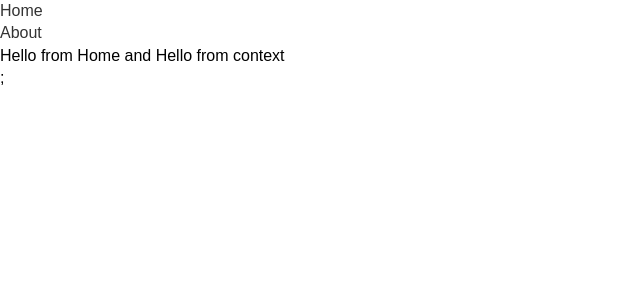
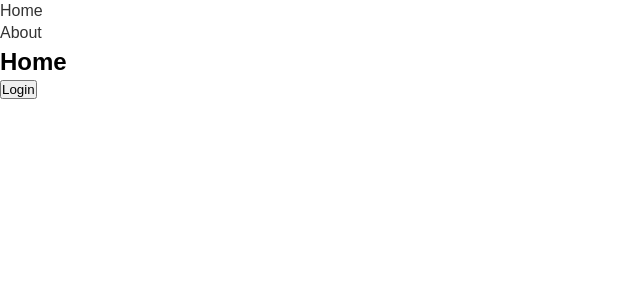
Before and after one commit to marstc1/react-cookbook, a React (Create React App) app: page / in a window 1280 px wide. Shown: the top 300 px of the page, without its empty margins (0-640 px from the left). Built offline with nearby package versions, Linux system fonts and the light colour scheme.

Commit message:
New Recipe: Change UI based on Context change .. also using useMemo hook

```diff
--- a/src/App.js
+++ b/src/App.js
@@ -1,4 +1,4 @@
-import React, { useState } from "react";
+import React, { useState, useMemo } from "react";
 import "./App.css";
 import { Switch, Route, BrowserRouter as Router, Link } from "react-router-dom";
 import { Home } from "./pages/Home";
@@ -6,7 +6,8 @@
 import { UserContext } from "./context/UserContext";
 
 function App() {
-  const [value, setValue] = useState("Hello from context");
+  const [user, setUser] = useState();
+  const value = useMemo(() => ({ user, setUser }), [user, setUser]);
 
   return (
     <Router>
@@ -20,7 +21,7 @@
           </li>
         </ul>
       </nav>
-      <UserContext.Provider value={{ value, setValue }}>
+      <UserContext.Provider value={value}>
         <Switch>
           <Route exact path='/' component={Home} />
           <Route exact path='/about' component={About} />
--- a/src/pages/About.js
+++ b/src/pages/About.js
@@ -2,12 +2,12 @@
 import { UserContext } from "../context/UserContext";
 
 const About = () => {
-  const { value, setValue } = useContext(UserContext);
+  const { user, setUser } = useContext(UserContext);
 
   return (
     <>
-      <div>Hello {value} from About</div>
-      <button onClick={() => setValue("HEy")}>Change Value</button>
+      <h2>Home</h2>
+      <pre>{JSON.stringify(user, null, 2)}</pre>
     </>
   );
 };
--- a/src/pages/Home.js
+++ b/src/pages/Home.js
@@ -1,12 +1,32 @@
 import React, { useContext } from "react";
 import { UserContext } from "../context/UserContext";
+import { login } from "../utils/Login";
 
 const Home = () => {
-  const { value, setValue } = useContext(UserContext);
+  const { user, setUser } = useContext(UserContext);
 
   return (
     <>
-      <div>Hello from Home and {value}</div>;
+      <div>
+        <h2>Home</h2>
+        <pre>{JSON.stringify(user, null, 2)}</pre>
+        {user ? (
+          <button
+            onClick={async () => {
+              setUser(null);
+            }}>
+            Log out
+          </button>
+        ) : (
+          <button
+            onClick={async () => {
+              const user = await login();
+              setUser(user);
+            }}>
+            Login
+          </button>
+        )}
+      </div>
     </>
   );
 };
--- /dev/null
+++ b/src/utils/Login.js
@@ -0,0 +1,7 @@
+export const login = async () => {
+  return {
+    id: 4,
+    username: "Bob",
+    email: "bob@bob.com"
+  };
+};
```
Also changed, not shown: .docs/Recipes/ContextApi.md.
